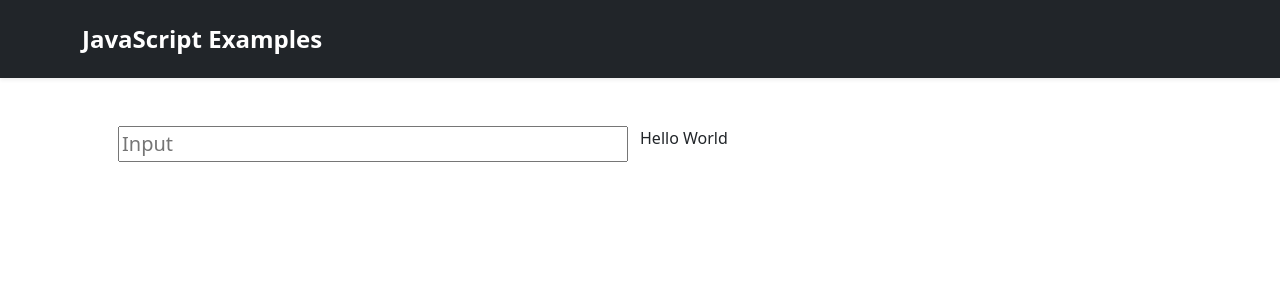
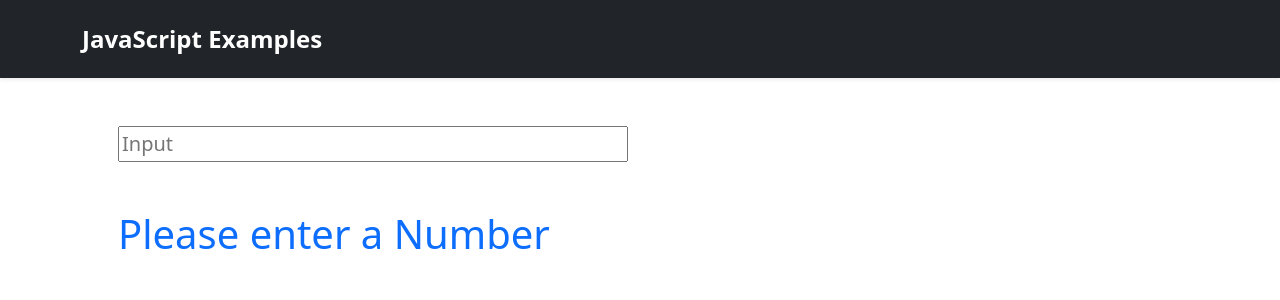
Before and after one commit to john-glay/practice-react, a React (Create React App) app: page /fibonacci in a window 1280 px wide. Shown: the top 300 px of the page. Built offline with nearby package versions, Linux system fonts and the light colour scheme.

Commit message:
Fibonacci

```diff
--- a/src/pages/Fibonacci.jsx
+++ b/src/pages/Fibonacci.jsx
@@ -1,6 +1,39 @@
 import React from "react";
+import { useState } from "react";
 
 export default function Fibonacci() {
+  const [input, setInput] = useState("");
+
+  const getFibonacci = () => {
+    // Check if letter or null
+    if (isNaN(input) || !input) {
+      return (
+        <h1 className="col-12 w-100 text-primary">Please enter a Number</h1>
+      );
+      // } else if (input === "1") {
+      //   return <h1 className="col-12 w-100 text-primary">0</h1>;
+      // } else if (input === "2") {
+      //   return [0, 1].map((data) => (
+      //     <h1 className="col-12 w-100 text-primary">{data}</h1>
+      //   ));
+    } else {
+      const sequence = [];
+      let firstNumber = 5;
+      let secondNumber = 1;
+      for (let i = 1; i <= input; i++) {
+        sequence.push(firstNumber);
+
+        let nextTerm = firstNumber + secondNumber;
+        firstNumber = secondNumber;
+        secondNumber = nextTerm;
+      }
+
+      return sequence.map((data) => (
+        <h1 className="col-12 w-100 text-primary">{data}</h1>
+      ));
+    }
+  };
+
   return (
     <div className="container p-5">
       <div className="row">
@@ -9,9 +42,13 @@ export default function Fibonacci() {
             type="text"
             className="w-100 lead"
             placeholder="Input"
+            value={input}
+            onChange={(event) => {
+              setInput(event.target.value);
+            }}
           />
         </div>
-        Hello World
+        {getFibonacci()}
       </div>
     </div>
   );
```
